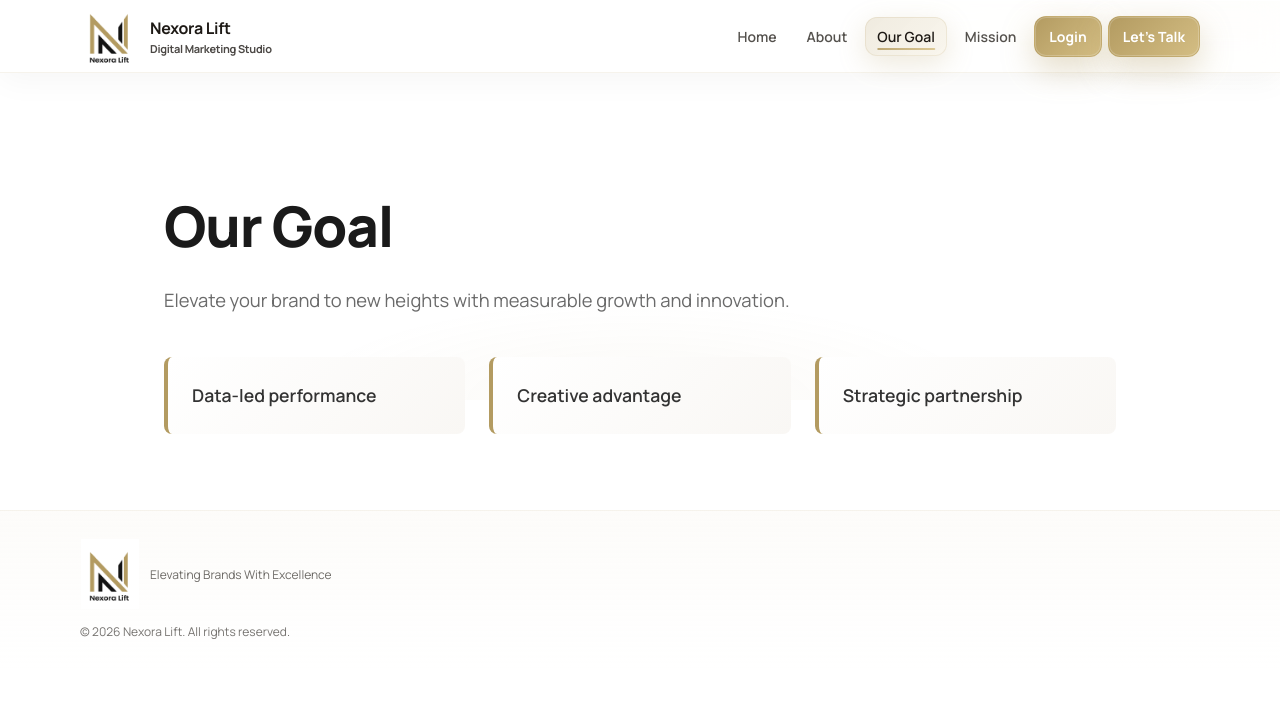
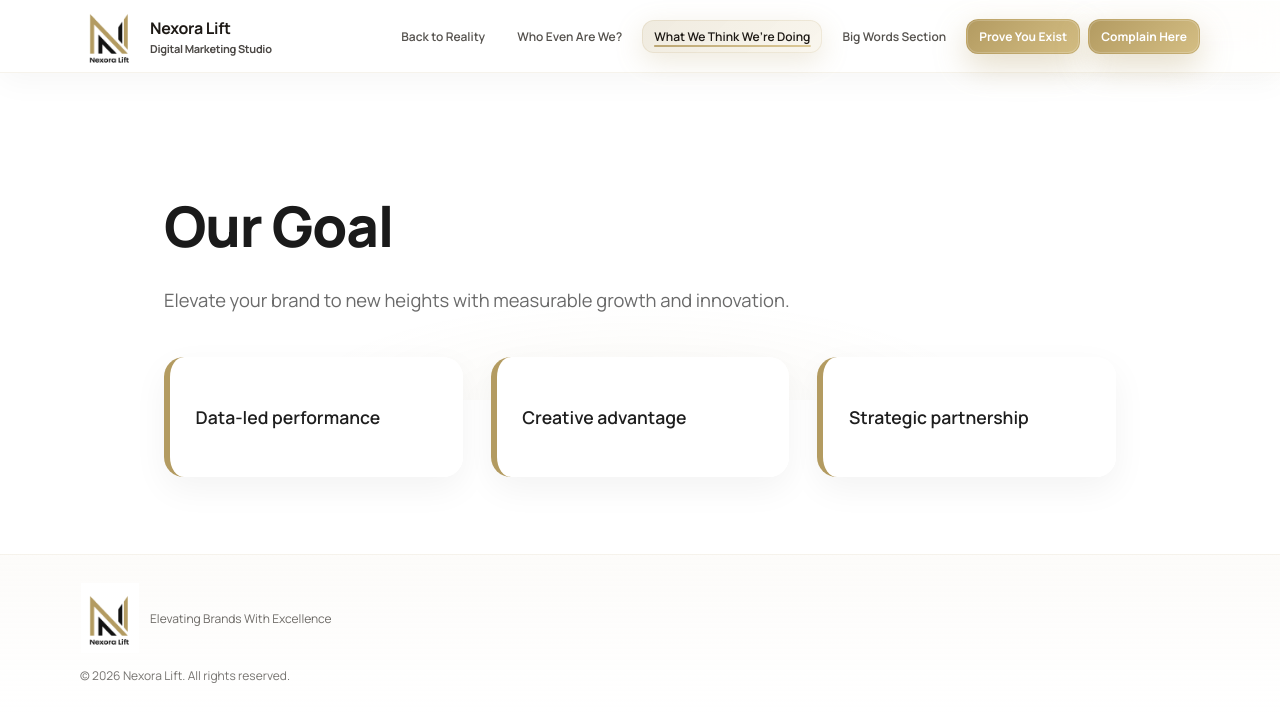
Before and after one commit to romanmaharjan01/nexora-lift, a React (Vite) app: page /goal in a window 1280 px wide. Shown: the top 722 px of the page. Built offline with nearby package versions, Linux system fonts and the light colour scheme; no server answers.

Commit message:
feat: Update navigation and content structure with new goal-related pages and enhanced About section

```diff
--- a/src/App.css
+++ b/src/App.css
@@ -176,7 +176,8 @@
 .nav {
   display: flex;
   align-items: center;
-  gap: 6px;
+  gap: 8px;
+  justify-content: flex-end;
 }
 
 .navLink {
@@ -185,10 +186,11 @@
   background: transparent;
   border: none;
   font-weight: 600;
-  font-size: 14px;
-  padding: 10px 12px;
+  font-size: 12px;
+  padding: 8px 12px;
   border-radius: 12px;
   position: relative;
+  white-space: nowrap;
   transition: color 0.25s var(--ease-out-expo), background 0.25s var(--ease-out-expo),
     box-shadow 0.35s var(--ease-out-expo);
 }
@@ -376,8 +378,10 @@
 }
 
 .btnSmall {
-  padding: 10px 14px;
+  padding: 8px 12px;
   border-radius: 12px;
+  white-space: nowrap;
+  font-size: 12px;
 }
 
 .hero {
@@ -1297,7 +1301,7 @@
   flex: 1 1 auto;
 }
 
-@media (max-width: 980px) {
+@media (max-width: 1180px) {
   .nav {
     display: none;
   }
--- a/src/App.jsx
+++ b/src/App.jsx
@@ -16,6 +16,9 @@ import AdminDashboard from './pages/AdminDashboard'
 import HomePage from './pages/HomePage'
 import AboutPage from './pages/AboutPage'
 import GoalPage from './pages/GoalPage'
+import DataLedPerformancePage from './pages/DataLedPerformancePage'
+import CreativeAdvantagePage from './pages/CreativeAdvantagePage'
+import StrategicPartnershipPage from './pages/StrategicPartnershipPage'
 import MissionPage from './pages/MissionPage'
 import WorkPage from './pages/WorkPage'
 import ContactPage from './pages/ContactPage'
@@ -45,16 +48,16 @@ function AppContent() {
             </NavLink>
 
             <nav className="nav" aria-label="Primary navigation">
-              <TopNavLink to="/" end>Home</TopNavLink>
-              <TopNavLink to="/about">About</TopNavLink>
-              <TopNavLink to="/goal">Our Goal</TopNavLink>
-              <TopNavLink to="/mission">Mission</TopNavLink>
+              <TopNavLink to="/" end>Back to Reality</TopNavLink>
+              <TopNavLink to="/about">Who Even Are We?</TopNavLink>
+              <TopNavLink to="/goal">What We Think We’re Doing</TopNavLink>
+              <TopNavLink to="/mission">Big Words Section</TopNavLink>
               {user ? (
                 <NavLink className="btn btnSmall" to="/dashboard">Dashboard</NavLink>
               ) : (
-                <NavLink className="btn btnSmall" to="/login">Login</NavLink>
+                <NavLink className="btn btnSmall" to="/login">Prove You Exist</NavLink>
               )}
-              <NavLink className="btn btnSmall" to="/contact">Let's Talk</NavLink>
+              <NavLink className="btn btnSmall" to="/contact">Complain Here</NavLink>
             </nav>
 
             <details className="navMobile">
@@ -62,16 +65,16 @@ function AppContent() {
                 <span className="hamburger" aria-hidden="true" />
               </summary>
               <div className="navMobilePanel">
-                <MobileNavLink to="/" currentPath={location.pathname}>Home</MobileNavLink>
-                <MobileNavLink to="/about" currentPath={location.pathname}>About</MobileNavLink>
-                <MobileNavLink to="/goal" currentPath={location.pathname}>Our Goal</MobileNavLink>
-                <MobileNavLink to="/mission" currentPath={location.pathname}>Mission</MobileNavLink>
+                <MobileNavLink to="/" currentPath={location.pathname}>Back to Reality</MobileNavLink>
+                <MobileNavLink to="/about" currentPath={location.pathname}>Who Even Are We?</MobileNavLink>
+                <MobileNavLink to="/goal" currentPath={location.pathname}>What We Think We’re Doing</MobileNavLink>
+                <MobileNavLink to="/mission" currentPath={location.pathname}>Big Words Section</MobileNavLink>
                 {user ? (
                   <MobileNavLink to="/dashboard" currentPath={location.pathname}>Dashboard</MobileNavLink>
                 ) : (
-                  <MobileNavLink to="/login" currentPath={location.pathname}>Login</MobileNavLink>
+                  <MobileNavLink to="/login" currentPath={location.pathname}>Prove You Exist</MobileNavLink>
                 )}
-                <NavLink className="btn" to="/contact">Book a Call</NavLink>
+                <NavLink className="btn" to="/contact">Complain Here</NavLink>
               </div>
             </details>
           </div>
@@ -90,6 +93,9 @@ function AppContent() {
           <Route path="/" element={<HomePage />} />
           <Route path="/about" element={<AboutPage />} />
           <Route path="/goal" element={<GoalPage />} />
+          <Route path="/goal/data-led-performance" element={<DataLedPerformancePage />} />
+          <Route path="/goal/creative-advantage" element={<CreativeAdvantagePage />} />
+          <Route path="/goal/strategic-partnership" element={<StrategicPartnershipPage />} />
           <Route path="/mission" element={<MissionPage />} />
           <Route path="/work" element={<WorkPage />} />
           <Route path="/contact" element={<ContactPage />} />
--- a/src/pages/AboutPage.jsx
+++ b/src/pages/AboutPage.jsx
@@ -4,8 +4,25 @@ export default function AboutPage() {
   return (
     <div className="aboutPage">
       <h1>About Us</h1>
-      <p>Nexora Lift was founded by marketing strategists, creatives, and growth leaders.</p>
-      <p>We combine brand strategy, design, and digital performance to scale business impact.</p>
+      <p>Transforming brands through innovation.</p>
+
+      <h2>Our Story</h2>
+      <h3>Where It All Began</h3>
+      <p>Founded in 2020, Nexora Lift emerged from a simple belief: businesses deserve marketing that truly understands their vision.</p>
+      <p>What started as a small team of passionate creatives has grown into a full-service marketing agency dedicated to elevating brands across industries.</p>
+      <p>Our journey began when our founders recognized a gap in the market—businesses needed more than just campaigns; they needed partners who could blend strategy with creativity to deliver measurable results.</p>
+
+      <h2>Our Goal</h2>
+      <h3>Driving Measurable Growth</h3>
+      <p>Our goal is simple yet ambitious: to help every client achieve exceptional growth through strategic marketing that delivers real, measurable results.</p>
+      <p>We don't just create beautiful campaigns—we build strategies that connect with audiences and drive conversions.</p>
+      <p>Whether you're a startup finding your voice or an established brand seeking reinvention, we're committed to crafting solutions that amplify your presence and accelerate your success.</p>
+
+      <h2>Our Mission</h2>
+      <h3>Empowering Brands to Reach Their Full Potential</h3>
+      <p>We believe every brand has a unique story worth telling.</p>
+      <p>Our mission is to amplify that story through innovative strategies, creative excellence, and unwavering dedication to our clients' success.</p>
+      <p>We're not just marketers—we're partners in your journey to greatness.</p>
     </div>
   )
 }
--- /dev/null
+++ b/src/pages/CreativeAdvantagePage.jsx
@@ -0,0 +1,11 @@
+import './GoalPage.css'
+
+export default function CreativeAdvantagePage() {
+  return (
+    <div className="goalPage">
+      <h1>Creative Advantage</h1>
+      <p>This is a placeholder page for Creative Advantage.</p>
+      <p>More content will be added here soon.</p>
+    </div>
+  )
+}
--- /dev/null
+++ b/src/pages/DataLedPerformancePage.jsx
@@ -0,0 +1,11 @@
+import './GoalPage.css'
+
+export default function DataLedPerformancePage() {
+  return (
+    <div className="goalPage">
+      <h1>Data-led Performance</h1>
+      <p>This is a placeholder page for Data-led Performance.</p>
+      <p>More content will be added here soon.</p>
+    </div>
+  )
+}
--- a/src/pages/GoalPage.css
+++ b/src/pages/GoalPage.css
@@ -1,10 +1,38 @@
 .goalPage { padding: clamp(40px, 6vw, 80px) 24px; max-width: 1000px; margin: 0 auto; }
 .goalPage h1 { font-size: clamp(2.2rem, 5vw, 3.5rem); margin-bottom: clamp(12px, 2vw, 20px); font-weight: 900; color: #1a1a1a; letter-spacing: -0.02em; animation: fadeInUp 0.7s ease-out; }
 .goalPage > p:nth-of-type(1) { color: #6a6a6a; line-height: 1.8; margin-bottom: clamp(28px, 4vw, 40px); font-size: clamp(1rem, 2vw, 1.15rem); }
-.goalPage ul { list-style: none; padding: 0; margin: 0; display: grid; grid-template-columns: repeat(auto-fit, minmax(240px, 1fr)); gap: clamp(16px, 3vw, 24px); }
-.goalPage li { background: linear-gradient(135deg, #fff 0%, #f9f7f4 100%); border-left: 4px solid #b39b61; padding: clamp(16px, 3vw, 24px); border-radius: 8px; transition: all 0.3s ease; }
-.goalPage li:hover { transform: translateX(8px); box-shadow: 0 12px 32px rgba(0,0,0,0.1); }
-.goalPage li { color: #333; font-weight: 600; font-size: clamp(0.95rem, 1.8vw, 1.1rem); line-height: 1.6; }
+.goalPage .goalCards {
+  display: grid;
+  grid-template-columns: repeat(auto-fit, minmax(260px, 1fr));
+  gap: clamp(20px, 3vw, 28px);
+  margin-top: clamp(28px, 3vw, 36px);
+}
+
+.goalCard {
+  display: flex;
+  align-items: center;
+  min-height: 120px;
+  padding: clamp(20px, 2vw, 28px);
+  border-radius: 20px;
+  background: rgba(255, 255, 255, 0.96);
+  border-left: 6px solid #b39b61;
+  box-shadow: 0 12px 34px rgba(0, 0, 0, 0.05);
+  color: #1e1e1e;
+  text-decoration: none;
+  transition: transform 0.25s ease, box-shadow 0.25s ease, background-color 0.25s ease;
+}
+
+.goalCard:hover,
+.goalCard:focus-visible {
+  transform: translateY(-3px);
+  background-color: #fff;
+  box-shadow: 0 18px 48px rgba(0, 0, 0, 0.08);
+}
+
+.goalCard span {
+  font-size: clamp(1rem, 1.6vw, 1.1rem);
+  font-weight: 600;
+}
 @keyframes fadeInUp { from { opacity: 0; transform: translateY(30px); } to { opacity: 1; transform: translateY(0); } }
 @media (max-width: 768px) {
   .goalPage { padding: 40px 20px; }
--- a/src/pages/GoalPage.jsx
+++ b/src/pages/GoalPage.jsx
@@ -1,3 +1,4 @@
+import { Link } from 'react-router-dom'
 import './GoalPage.css'
 
 export default function GoalPage() {
@@ -5,11 +6,17 @@ export default function GoalPage() {
     <div className="goalPage">
       <h1>Our Goal</h1>
       <p>Elevate your brand to new heights with measurable growth and innovation.</p>
-      <ul>
-        <li>Data-led performance</li>
-        <li>Creative advantage</li>
-        <li>Strategic partnership</li>
-      </ul>
+      <div className="goalCards">
+        <Link className="goalCard" to="/goal/data-led-performance">
+          <span>Data-led performance</span>
+        </Link>
+        <Link className="goalCard" to="/goal/creative-advantage">
+          <span>Creative advantage</span>
+        </Link>
+        <Link className="goalCard" to="/goal/strategic-partnership">
+          <span>Strategic partnership</span>
+        </Link>
+      </div>
     </div>
   )
 }
--- /dev/null
+++ b/src/pages/StrategicPartnershipPage.jsx
@@ -0,0 +1,11 @@
+import './GoalPage.css'
+
+export default function StrategicPartnershipPage() {
+  return (
+    <div className="goalPage">
+      <h1>Strategic Partnership</h1>
+      <p>This is a placeholder page for Strategic Partnership.</p>
+      <p>More content will be added here soon.</p>
+    </div>
+  )
+}
```
